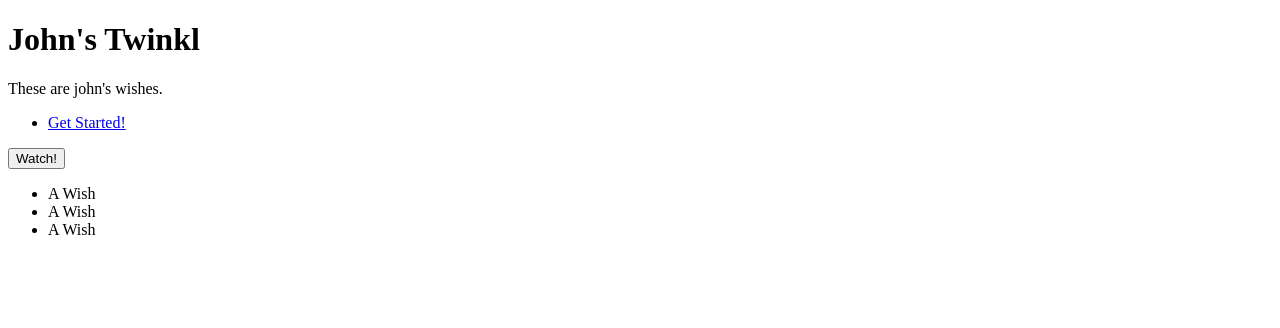
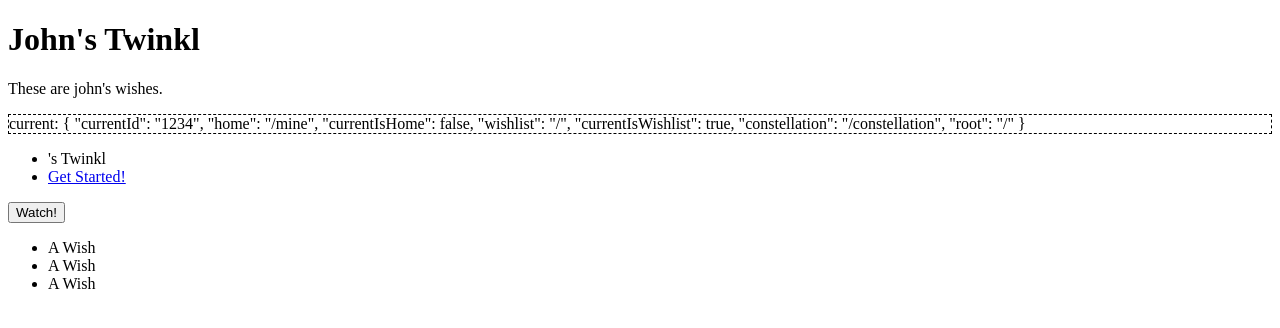
Before and after one commit to j-o-sh/twinkl.nuxt, a Nuxt app: page /1234 in a window 1280 px wide. Shown: the top 328 px of the page. Built offline with nearby package versions, Linux system fonts and the light colour scheme.

Commit message:
extracting state as usePath

```diff
--- a/components/twinkl-menu.vue
+++ b/components/twinkl-menu.vue
@@ -1,43 +1,20 @@
 <script setup>
-import { useRouter, useRoute } from 'vue-router'
+import { computed, ref } from 'vue'
+import { useRouter } from 'vue-router'
 import useProfiles from '~/stores/profiles'
+import usePaths from '../composables/usePaths'
 
 const router = useRouter()
-const route = useRoute()
 const profiles = useProfiles()
+const paths = usePaths()
+
+const currentProfile = computed(() => profiles.find(paths.currentId.value))
+const onWishlist = ref(paths.currentIsWishlist)
+const onHome = ref(paths.currentIsHome)
 
 function logout () {
-  profiles.deactivateProfile()
-  router.push('/')
-}
-
-function currentProfile () {
-  const match = route.path.match(/^\/(\w+)\/?$/)
-  return match && profiles.find(match[1])
-}
-
-// TODO investigate: useRefs seems to fail on newly created profiles.
-// Maybe because the proxy needs to shift from undefined to a value?
-function activeProfile () {
-  return profiles.active
-}
-
-function onWishlistRoute () {
-  return !!currentProfile()
-}
-
-function onMyTwinkl () {
-  const match = route.path.match(/^\/(\w+)\/mine\/?$/)
-  return match && profiles.active &&
-    match[1].toLowerCase() === profiles.active.name.toLowerCase()
-}
-
-function myLink (subpath = '') {
-  return profiles.active && `/${profiles.active.name}/${subpath}`
-}
-
-function currentProfileName () {
-  return currentProfile()?.name.replace(/^(\w)/, l => l.toUpperCase())
+  profiles.logout()
+  router.push(paths.root.value)
 }
 </script>
 
@@ -47,17 +24,20 @@ function currentProfileName () {
   option will render, not as 'Log Out' but as 'Twinkl Home'
 -->
 <nav>
+  <div style="border: 1px dashed">
+    current: {{paths}}
+  </div>
   <ul>
     <!-- Only when on John's Twinkl -->
-    <li v-if="onWishlistRoute()">{{ currentProfileName() }}'s Twinkl</li>
+    <li v-if="onWishlist">{{ currentProfile?.name }}'s Twinkl</li>
     <!-- Only when on 'My Twinkl' -->
-    <li v-if="onMyTwinkl()"><nuxt-link :to="myLink()">Preview</nuxt-link></li>
-    <ui-vdiv v-if="activeProfile()">
-      <li><nuxt-link :to="myLink('mine')">My Twinkl</nuxt-link></li>
-      <li><nuxt-link :to="myLink('constellation')">My Constellation</nuxt-link></li>
+    <li v-if="onHome"><nuxt-link :to="paths.wishlist">Preview</nuxt-link></li>
+    <ui-vdiv v-if="profiles.loggedIn">
+      <li><nuxt-link :to="paths.home">My Twinkl</nuxt-link></li>
+      <li><nuxt-link :to="paths.constellation">My Constellation</nuxt-link></li>
       <li><button @click="logout">Log Out!</button></li>
     </ui-vdiv>
-    <li v-else><nuxt-link to="/">Get Started!</nuxt-link></li>
+    <li v-else><nuxt-link :to="paths.root">Get Started!</nuxt-link></li>
   </ul>
 </nav>
 </template>
--- a/components/twinkl-signup.vue
+++ b/components/twinkl-signup.vue
@@ -1,25 +1,30 @@
 <script setup>
+import { ref } from 'vue'
 import { useRouter } from 'vue-router'
 import useProfiles from '~/stores/profiles'
+import usePaths from '../composables/usePaths'
 
 const router = useRouter()
 const profiles = useProfiles()
-const myTwinkl = () => profiles.active && `/${profiles.active.name}/mine`
+const paths = usePaths()
+
+const loggedIn = ref(profiles.loggedIn)
 
 function signup ({ target }) {
   const name = new FormData(target).get('name')
-  console.log(`signing up as ${name}.`)
-  if (!profiles.find(name)) {
+  const id = name.toLowerCase()
+  console.log(`signing up as ${name} (${id}).`)
+  if (!profiles.find(id)) {
     console.log('Creating profile...')
-    profiles.create({ name })
+    profiles.create({ id, name })
   }
-  profiles.activate(name)
-  router.push(myTwinkl())
+  profiles.login(id)
+  router.push(paths.homeOf(id))
 }
 </script>
 
 <template>
-  <router-link :to="myTwinkl()" v-if="profiles.active">Go to my Twinl</router-link>
+  <router-link :to="paths.home" v-if="loggedIn">Go to my Twinl</router-link>
   <details v-else>
     <summary>Get Started!</summary>
     <form @submit.prevent="signup">
--- /dev/null
+++ b/composables/usePaths.js
@@ -0,0 +1,32 @@
+import { ref, computed } from 'vue'
+import { storeToRefs } from 'pinia'
+import { useRoute } from 'vue-router'
+import useProfiles from '~/stores/profiles'
+
+export default function () {
+  const route = useRoute()
+  const { loggedIn } = storeToRefs(useProfiles())
+
+  const namedPath = (path = '', { id = loggedIn.value } = {}) => '/' + [
+    id,
+    ...path.split('/')
+  ].filter(x => !!x).join('/')
+
+  return {
+    currentId: computed(() => {
+      const match = route.path.match(/^\/?(\w+)\/?/)
+      return match && match[1].toLowerCase()
+    }),
+    home: computed(() => namedPath('mine')),
+    homeOf: id => namedPath('mine', { id }),
+    currentIsHome: computed(() => {
+      const match = route.path.match(/^\/(\w+)\/mine\/?$/)
+      return !!match && match[1] === loggedIn.value
+    }),
+    wishlist: computed(namedPath),
+    wishlistOf: id => namedPath('', { id }),
+    currentIsWishlist: computed(() => !!route.path.match(/^\/?(\w+)\/?$/)),
+    constellation: computed(() => namedPath('constellation')),
+    root: ref('/')
+  }
+}
--- a/stores/profiles.js
+++ b/stores/profiles.js
@@ -2,24 +2,24 @@ import { defineStore } from 'pinia'
 
 export default defineStore('profiles', {
   state: () => ({
-    active: undefined,
+    loggedIn: '',
     profiles: [
       // TODO initial state for fast development. REMOVE!
-      { name: 'john' },
-      { name: 'jane' },
-      { name: 'josh' },
-      { name: 'jimmy' },
-      { name: 'james' }
+      { name: 'John', id: 'john' },
+      { name: 'Jane', id: 'jane' },
+      { name: 'Josh', id: 'josh' },
+      { name: 'Jimmy', id: 'jimmy' },
+      { name: 'Jåmes', id: 'james' }
     ]
   }),
 
   getters: {
-    find: state => name => [...state.profiles].find(x => x.name === name)
+    find: state => id => [...state.profiles].find(x => x.id === id)
   },
 
   actions: {
-    activate (name) {
-      this.active = this.find(name)
+    login (id) {
+      this.loggedIn = id
     },
 
     create (profile) {
@@ -27,8 +27,8 @@ export default defineStore('profiles', {
       this.profiles.push(profile)
     },
 
-    deactivateProfile () {
-      this.active = undefined
+    logout () {
+      this.loggedIn = ''
     }
   }
 })
```
